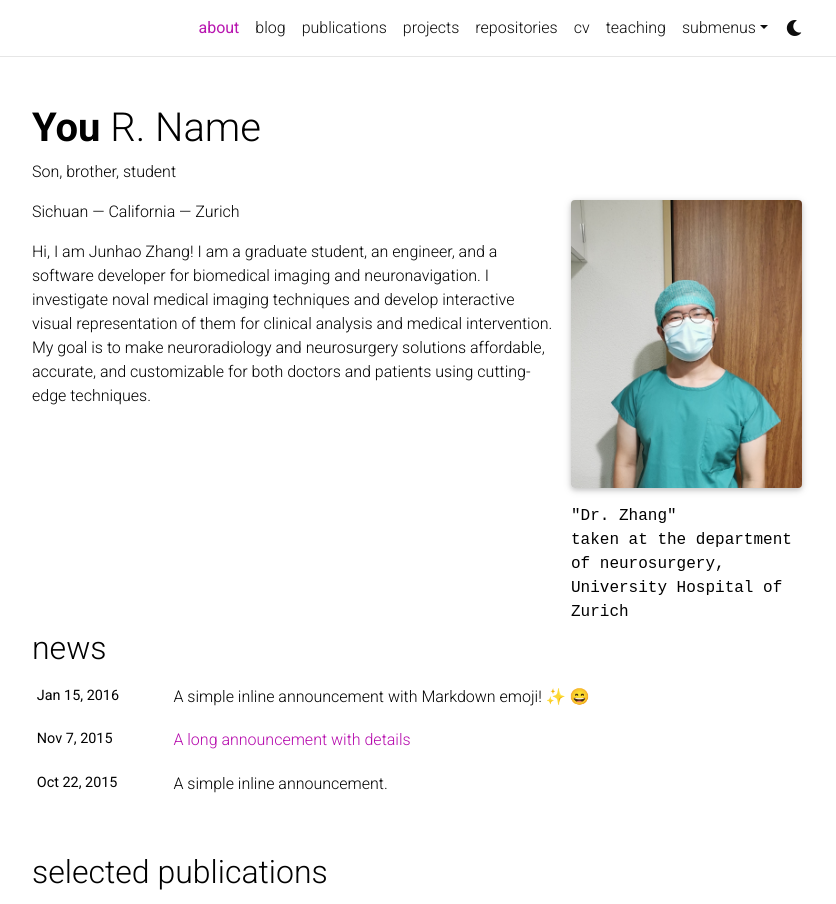
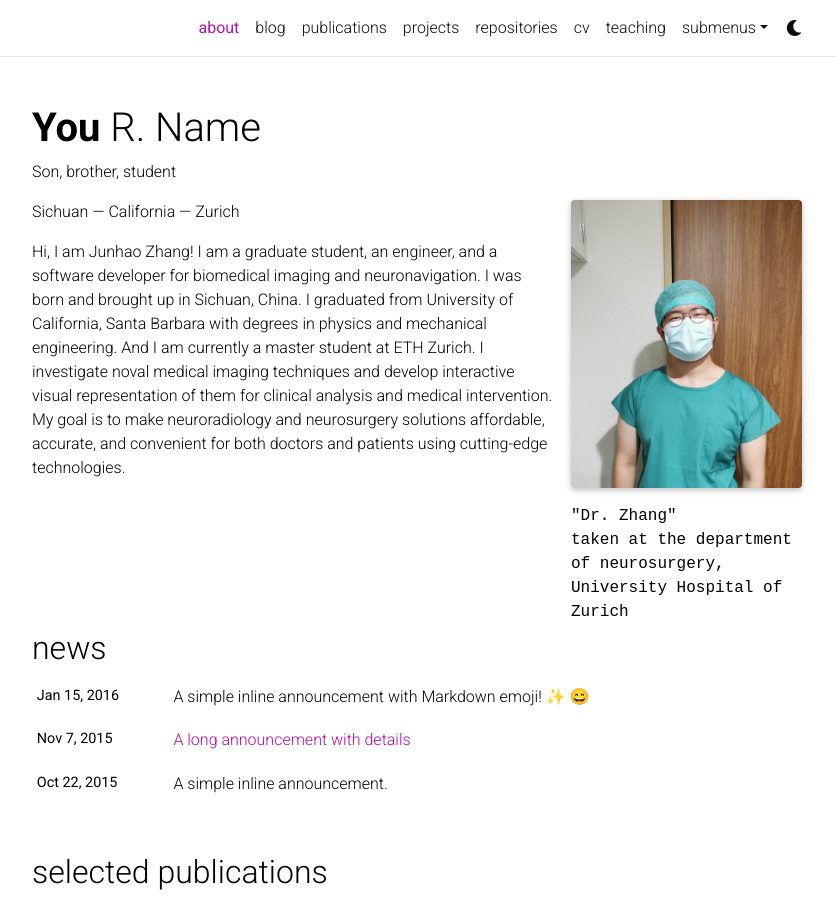
Before and after one commit to Junha0Zhang/junha0Zhang.github.io, a Jekyll site: the page built from _pages/about.md, in a window 1280 px wide and 1193 px high, cut to the strip 0-904 px from the top of the window. Shown: the whole strip, without its empty margins (223-1059 px from the left). Built offline with Jekyll 4.4.1, drawn with Linux system fonts in a browser that asks for light colours; full-size pictures stand in for the smaller copies a plugin makes; emoji names are drawn with the system emoji font; comment, search, counter and statistics services are not loaded; a style sheet for code colours, icons or effects is not loaded.

Commit message:
Update about.md

```diff
--- a/_pages/about.md
+++ b/_pages/about.md
@@ -19,4 +19,4 @@
 ---
 Sichuan — California — Zurich
 
-Hi, I am Junhao Zhang! I am a graduate student, an engineer, and a software developer for biomedical imaging and neuronavigation. I investigate noval medical imaging techniques and develop interactive visual representation of them for clinical analysis and medical intervention. My goal is to make neuroradiology and neurosurgery solutions affordable, accurate, and customizable for both doctors and patients using cutting-edge techniques.
+Hi, I am Junhao Zhang! I am a graduate student, an engineer, and a software developer for biomedical imaging and neuronavigation. I was born and brought up in Sichuan, China. I graduated from University of California, Santa Barbara with degrees in physics and mechanical engineering. And I am currently a master student at ETH Zurich. I investigate noval medical imaging techniques and develop interactive visual representation of them for clinical analysis and medical intervention. My goal is to make neuroradiology and neurosurgery solutions affordable, accurate, and convenient for both doctors and patients using cutting-edge technologies.
```
